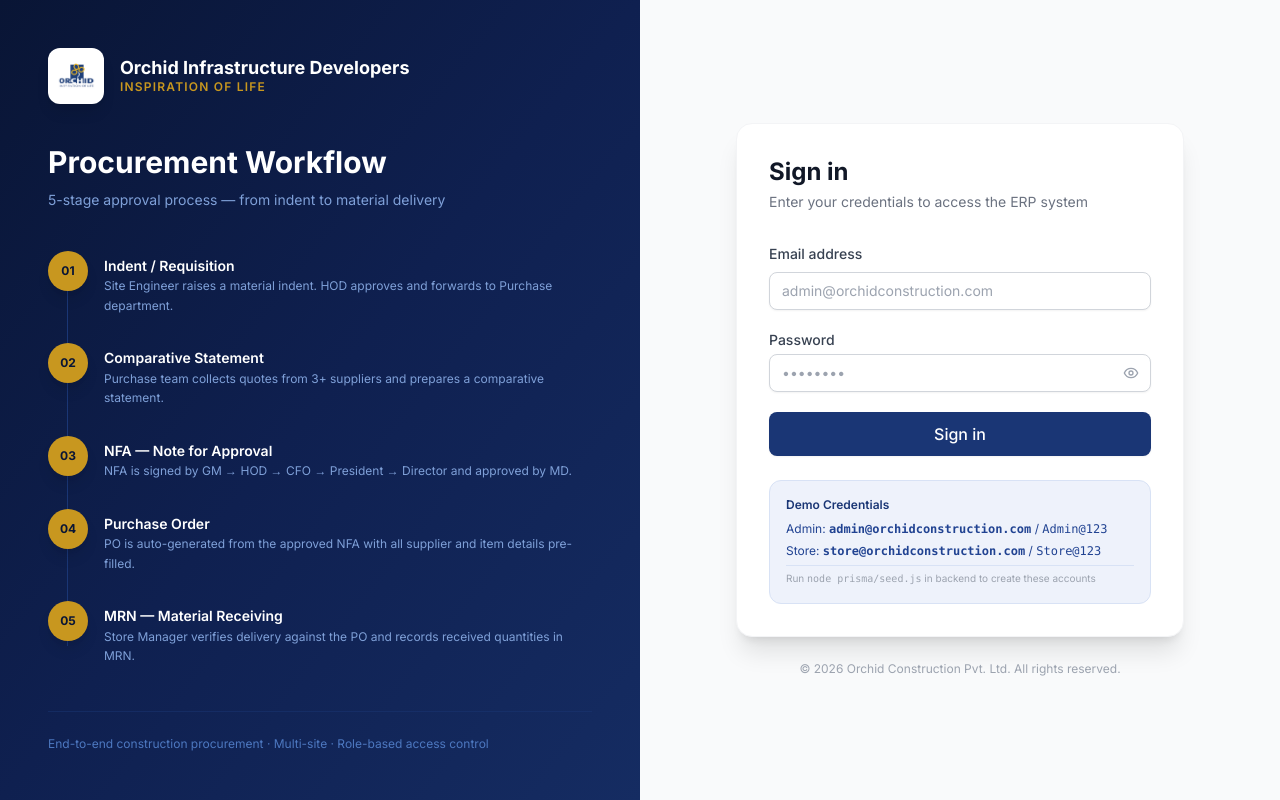
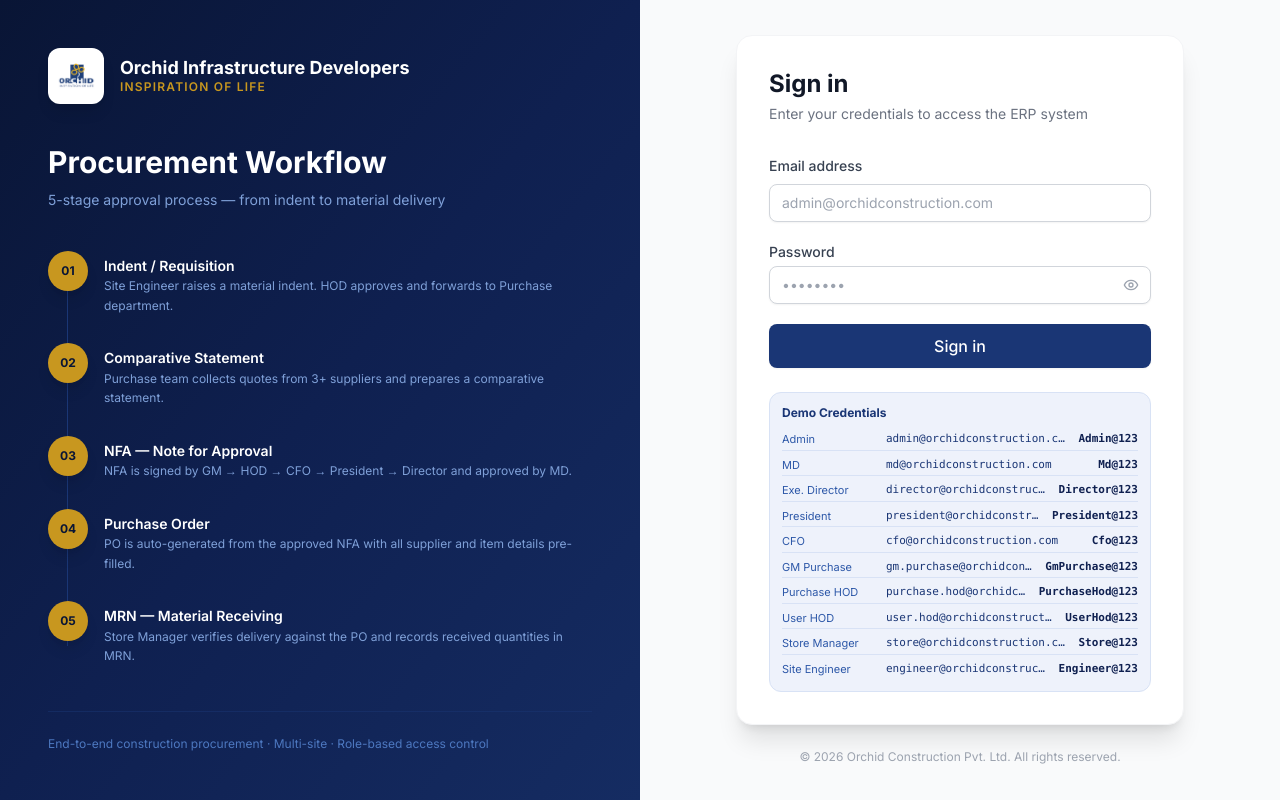
Before and after one commit to erporchid1-rgb/orchid-erp, a React (Vite) app in the folder frontend/: page /login in a window 1280 px wide. Built offline with nearby package versions, Linux system fonts and the light colour scheme; no server answers.

Commit message:
feat: show all demo credentials on login page

```diff
--- a/frontend/src/pages/auth/LoginPage.jsx
+++ b/frontend/src/pages/auth/LoginPage.jsx
@@ -174,12 +174,27 @@ const LoginPage = () => {
             </form>
 
             {/* Demo credentials */}
-            <div className="mt-6 p-4 bg-primary-50 rounded-xl border border-primary-100">
-              <p className="text-xs font-semibold text-primary-700 mb-2">Demo Credentials</p>
-              <div className="space-y-1.5 text-xs text-primary-600">
-                <p>Admin: <span className="font-mono font-semibold">admin@orchidconstruction.com</span> / <span className="font-mono">Admin@123</span></p>
-                <p>Store: <span className="font-mono font-semibold">store@orchidconstruction.com</span> / <span className="font-mono">Store@123</span></p>
-                <p className="text-gray-400 text-[10px] pt-1 border-t border-primary-100">Run <span className="font-mono">node prisma/seed.js</span> in backend to create these accounts</p>
+            <div className="mt-6 p-3 bg-primary-50 rounded-xl border border-primary-100">
+              <p className="text-xs font-bold text-primary-700 mb-2">Demo Credentials</p>
+              <div className="space-y-1 text-[11px] text-primary-700">
+                {[
+                  ['Admin',            'admin@orchidconstruction.com',       'Admin@123'],
+                  ['MD',               'md@orchidconstruction.com',          'Md@123'],
+                  ['Exe. Director',    'director@orchidconstruction.com',    'Director@123'],
+                  ['President',        'president@orchidconstruction.com',   'President@123'],
+                  ['CFO',              'cfo@orchidconstruction.com',         'Cfo@123'],
+                  ['GM Purchase',      'gm.purchase@orchidconstruction.com', 'GmPurchase@123'],
+                  ['Purchase HOD',     'purchase.hod@orchidconstruction.com','PurchaseHod@123'],
+                  ['User HOD',         'user.hod@orchidconstruction.com',    'UserHod@123'],
+                  ['Store Manager',    'store@orchidconstruction.com',       'Store@123'],
+                  ['Site Engineer',    'engineer@orchidconstruction.com',    'Engineer@123'],
+                ].map(([role, email, pass]) => (
+                  <div key={role} className="flex items-center justify-between gap-2 py-0.5 border-b border-primary-100 last:border-0">
+                    <span className="text-primary-500 w-24 flex-shrink-0">{role}</span>
+                    <span className="font-mono text-primary-700 truncate flex-1">{email}</span>
+                    <span className="font-mono font-semibold text-primary-900 flex-shrink-0">{pass}</span>
+                  </div>
+                ))}
               </div>
             </div>
           </div>
```
